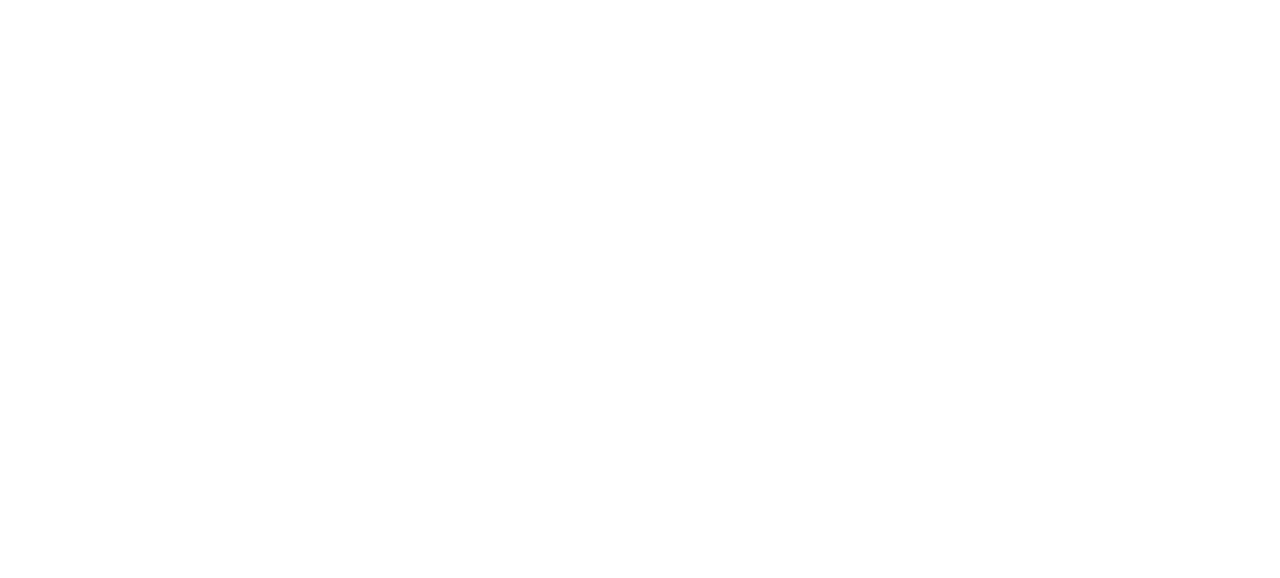
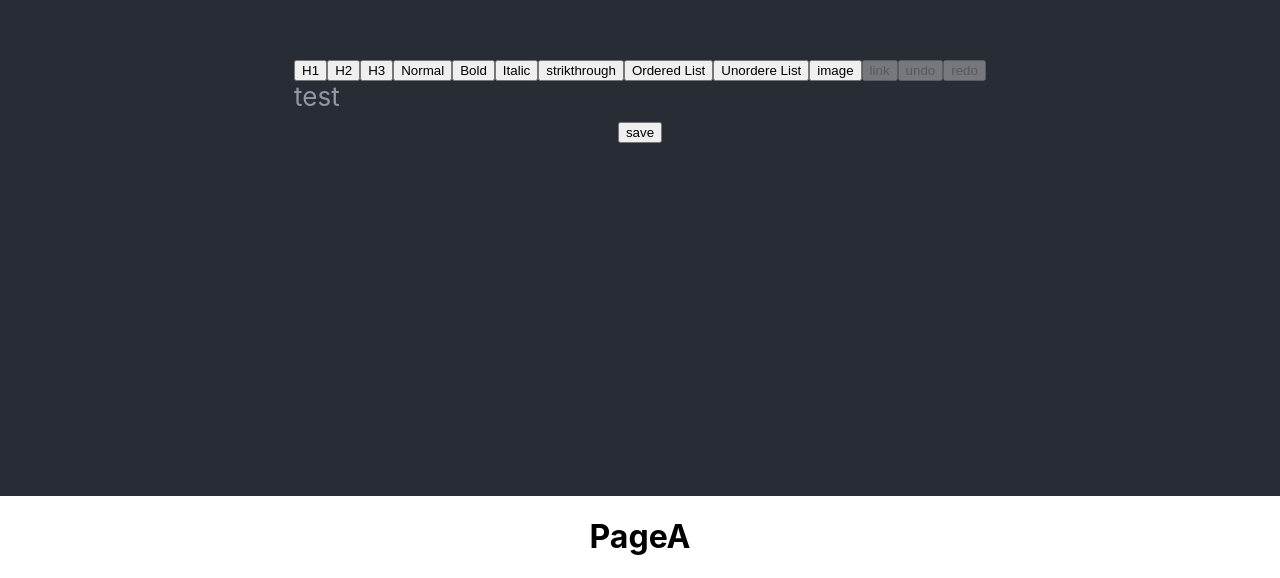
Before and after one commit to kyoF/kyof-home, a React (Create React App) app: page /PageA in a window 1280 px wide. Shown: the part 304-882 px from the top of the page. Before the commit the page ends 800 px from the top, so only its background shows below. Built offline with nearby package versions, Linux system fonts and the light colour scheme.

Commit message:
tsxファイルを作成して画面遷移を実装する

```diff
--- a/src/App.tsx
+++ b/src/App.tsx
@@ -1,8 +1,13 @@
-import React from "react";
+import React, { FC } from "react";
 import "./App.css";
 import RichTextEditor from "./components/RichTextEditor";
+import { BrowserRouter, Switch, Route } from "react-router-dom";
+// import MainPage from "./MainPage.js";
+// import SubPage from "./SubPage.js";
+import PageA from "./PageA";
+import PageB from "./PageB";
 
-function App() {
+const App: FC = () => {
   return (
     <div>
       <head>
@@ -12,9 +17,19 @@
         <header className="App-header">
           <RichTextEditor />
         </header>
+        <BrowserRouter>
+          <Switch>
+            <Route path={"/PageA"}>
+              <PageA />
+            </Route>
+            <Route path={"/PageB"}>
+              <PageB />
+            </Route>
+          </Switch>
+        </BrowserRouter>
       </div>
     </div>
   );
-}
+};
 
 export default App;
--- /dev/null
+++ b/src/PageA.tsx
@@ -0,0 +1,11 @@
+import React from "react";
+
+const PageA = () => {
+  return (
+    <div>
+      <h1>PageA</h1>
+    </div>
+  );
+};
+
+export default PageA;
--- /dev/null
+++ b/src/PageB.tsx
@@ -0,0 +1,11 @@
+import React from "react";
+
+const PageB = () => {
+  return (
+    <div>
+      <h1>PageB</h1>
+    </div>
+  );
+};
+
+export default PageB;
--- a/src/index.tsx
+++ b/src/index.tsx
@@ -3,12 +3,10 @@
 import "./index.css";
 import App from "./App";
 import reportWebVitals from "./reportWebVitals";
-import MainController from "./MainController";
 
 ReactDOM.render(
   <React.StrictMode>
-    {/* <App /> */}
-    <MainController />
+    <App />
   </React.StrictMode>,
   document.getElementById("root")
 );
```
